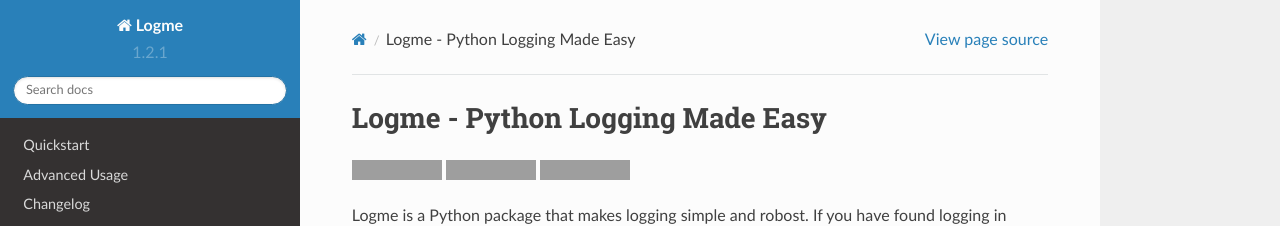
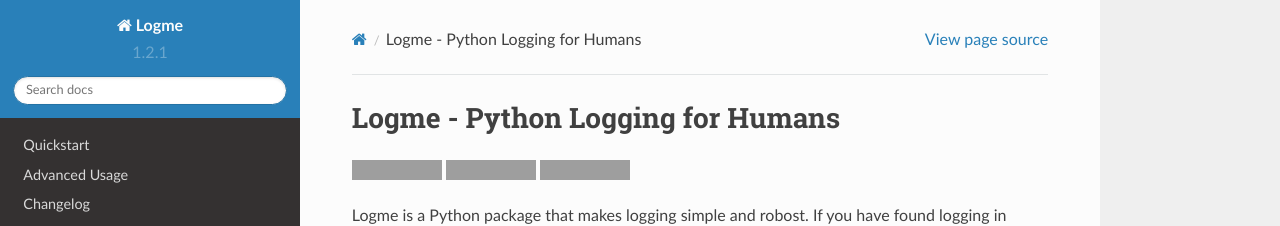
Before and after one commit to BNMetrics/logme, a Sphinx documentation site: the page built from docs/index.rst, in a window 1280 px wide and 900 px high. Shown: the top 226 px of the window. Built offline with Sphinx 7.4.7 and the Read the Docs theme 2.0.0, drawn with Linux system fonts in a browser that asks for light colours; some of the changed text lies outside the part shown; grey boxes are pictures that could not be loaded.

Commit message:
updated docs

```diff
--- a/README.rst
+++ b/README.rst
@@ -1,6 +1,6 @@
-================================
-Logme - Python Logging Made Easy
-================================
+=================================
+Logme - Python Logging for Humans
+=================================
 
 .. image:: https://badge.fury.io/py/logme.svg
     :target: https://pypi.org/project/logme/
--- a/docs/guide/quickstart.rst
+++ b/docs/guide/quickstart.rst
@@ -10,10 +10,10 @@
 
 To install the latest version of logme via **pip**:
 
-.. code-block:: bash
+::
 
-    $ pip3 install logme
-
+    $ pipenv install logme
+    ✨🍰✨
 
 Configurations
 --------------
--- a/docs/index.rst
+++ b/docs/index.rst
@@ -3,9 +3,9 @@
    You can adapt this file completely to your liking, but it should at least
    contain the root `toctree` directive.
 
-================================
-Logme - Python Logging Made Easy
-================================
+=================================
+Logme - Python Logging for Humans
+=================================
 
 .. image:: https://badge.fury.io/py/logme.svg
     :target: https://pypi.org/project/logme/
```
Also changed, not shown: other parts of docs/index.rst (+2 -1 lines).
